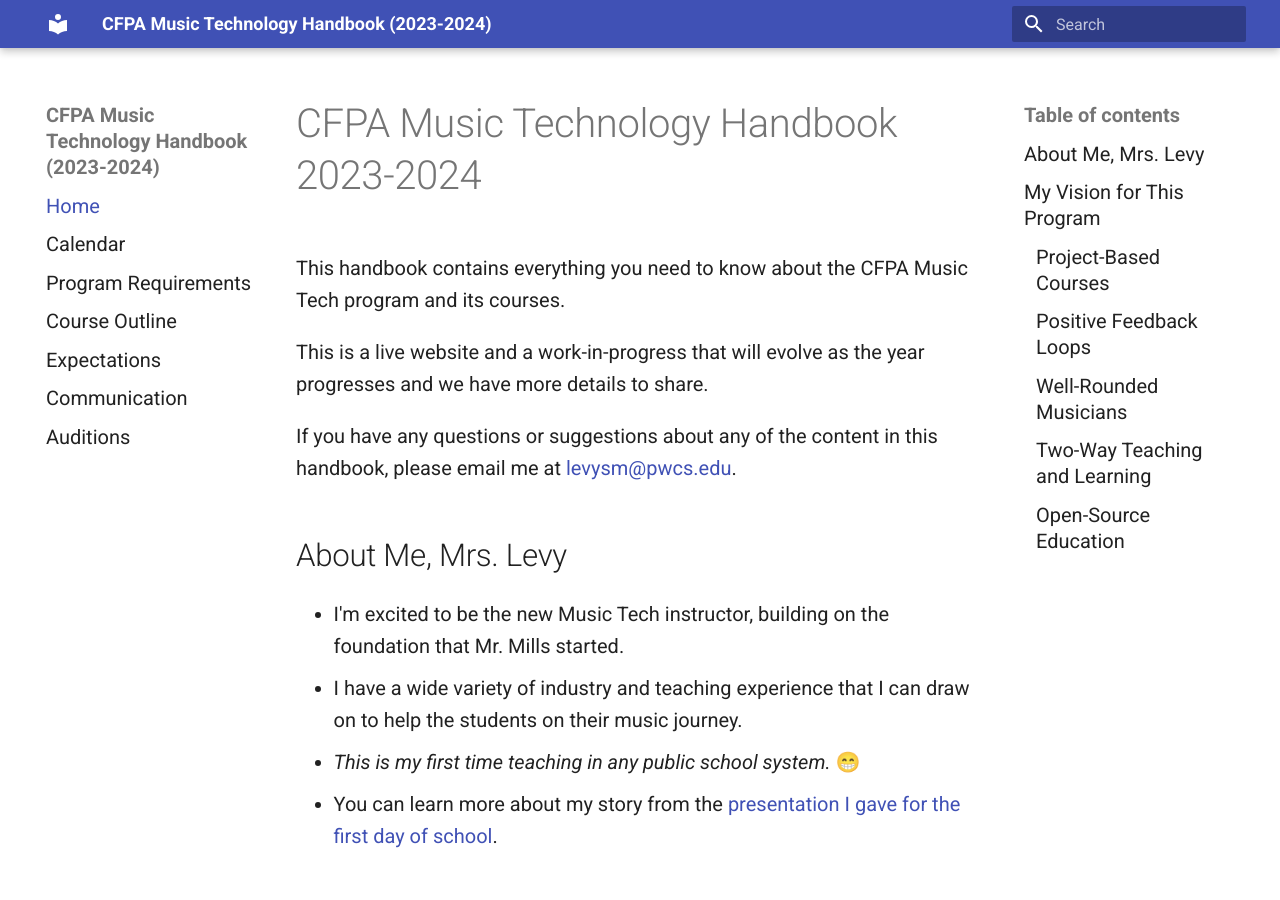
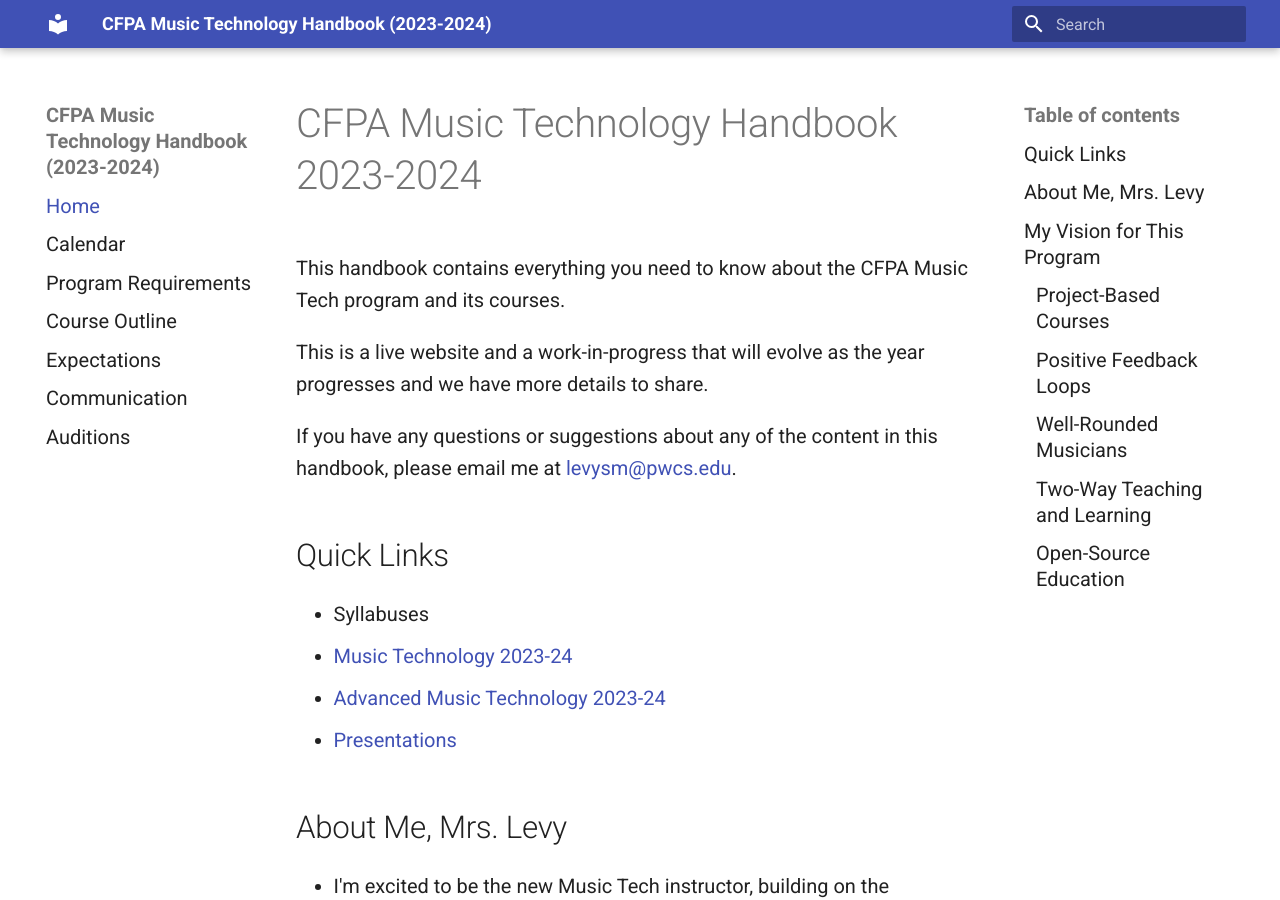
Before and after one commit to sophia-sms/handbook, an MkDocs documentation site: the page built from docs/index.md, in a window 1280 px wide and 900 px high. Built offline with MkDocs 1.6.1 and Material for MkDocs 9.7.7, drawn with Linux system fonts in a browser that asks for light colours.

Commit message:
adding quick links to home

```diff
--- a/docs/index.md
+++ b/docs/index.md
@@ -5,6 +5,13 @@ This handbook contains everything you need to know about the CFPA Music Tech pro
 This is a live website and a work-in-progress that will evolve as the year progresses and we have more details to share.
 
 If you have any questions or suggestions about any of the content in this handbook, please email me at <levysm@pwcs.edu>.
+
+## Quick Links
+
+- Syllabuses
+  - [Music Technology 2023-24](https://pwcps-my.sharepoint.com/:w:/g/personal/levysm_pwcs_edu/Efgj69uSeMNJvWTGttGs22cBDUz0A9ZqN27Xqe5VrDdMIw?e=0oXAoP)
+  - [Advanced Music Technology 2023-24](https://pwcps-my.sharepoint.com/:w:/g/personal/levysm_pwcs_edu/EVTy-pRUWeJFjFrGxbzFBrEBZ4UgtB2CiTSSxJioxmlB2w?e=DSdvdg)
+- [Presentations](https://colganmusictech.github.io/presentations/)
 
 ## About Me, Mrs. Levy
 
```
